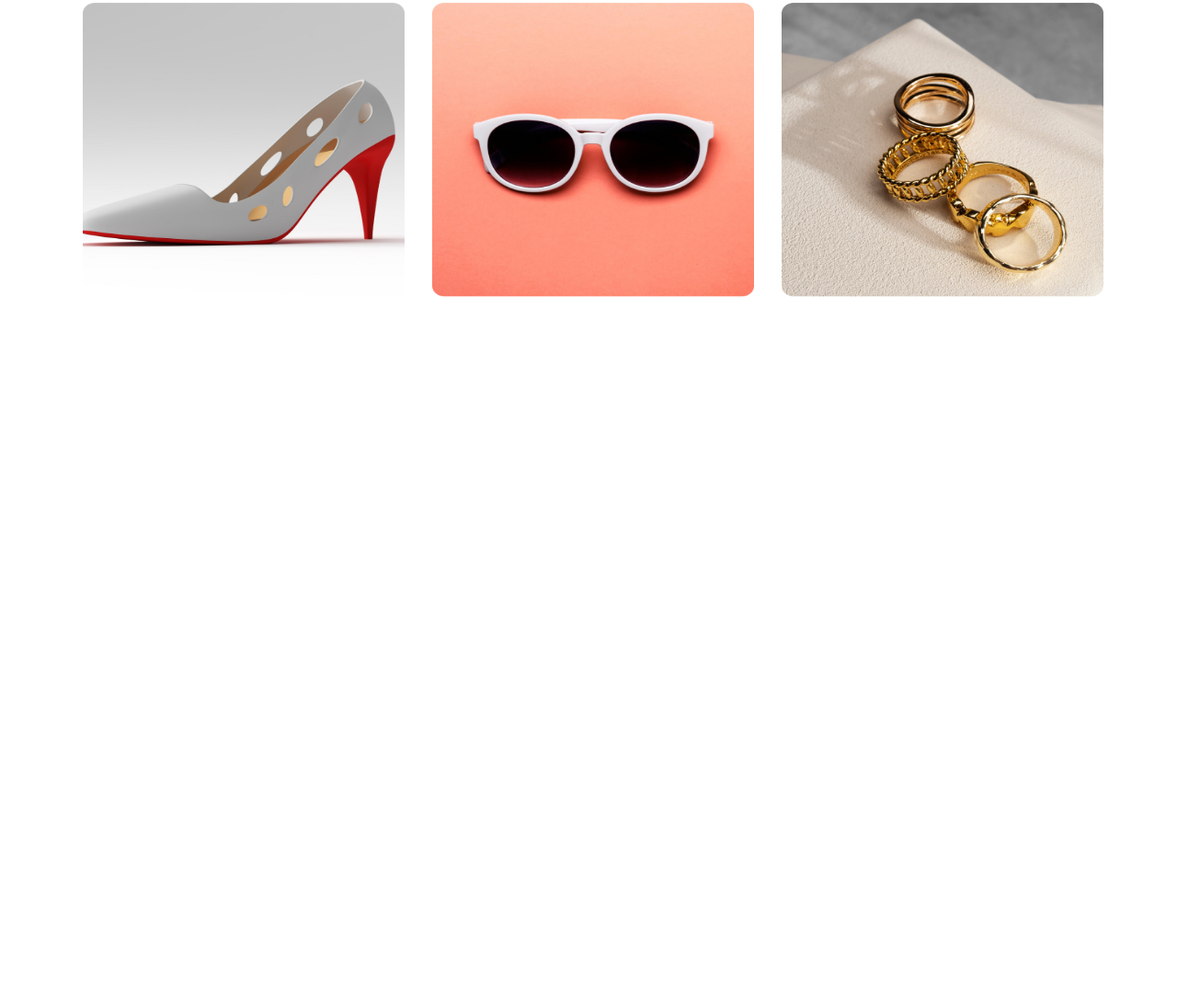
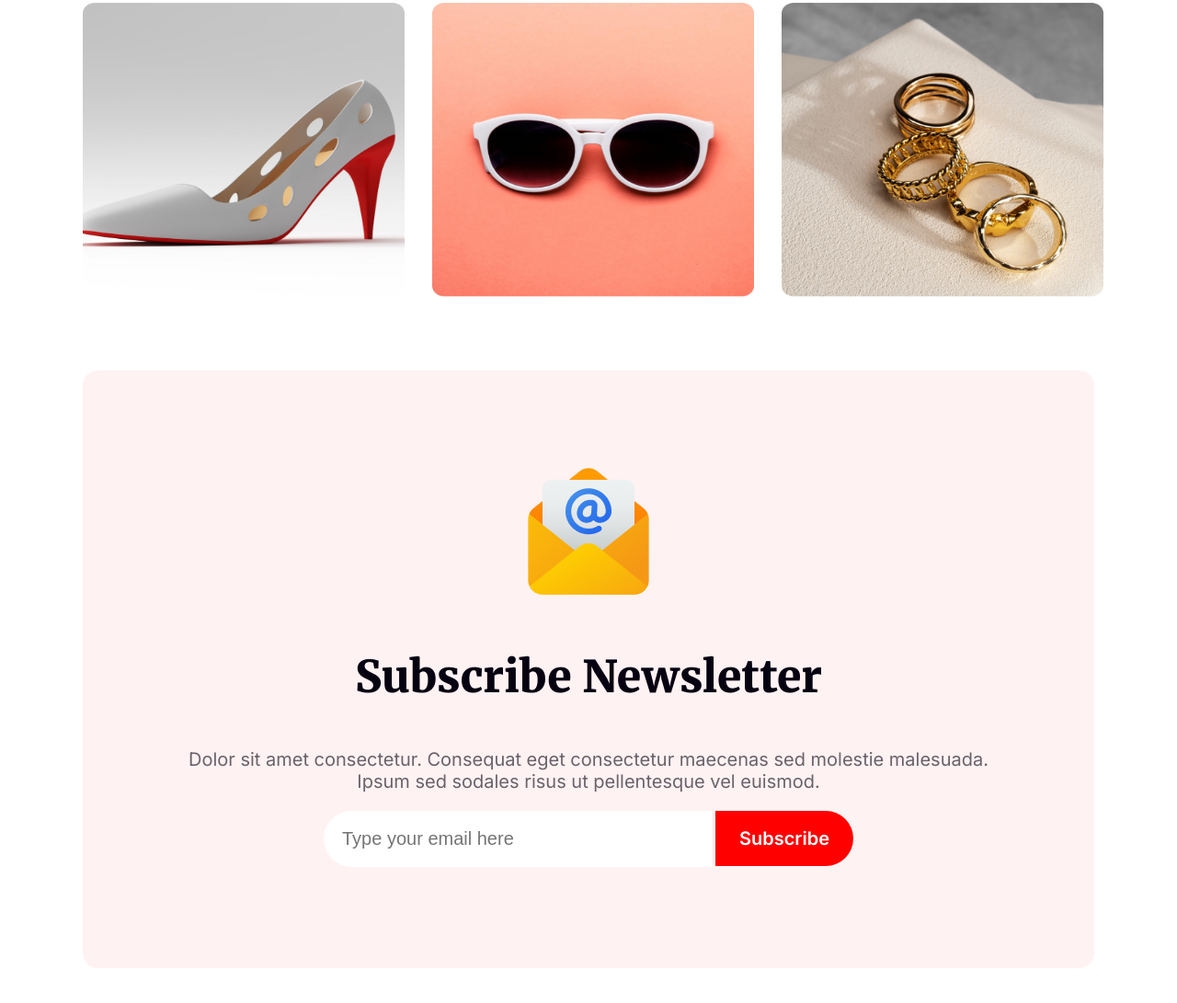
Before and after one commit to AbdurRahim80/Happy-New-Year-2023, a plain HTML site: page index.html in a window 1280 px wide. Shown: the part 4663-5754 px from the top of the page at 92% size. Before the commit the page ends 4994 px from the top, so only its background shows below. Drawn offline with Linux system fonts and the light colour scheme.

Commit message:
add portfolio and subscribe section

```diff
--- a/index.html
+++ b/index.html
@@ -152,6 +152,18 @@
             </section>
             <!-- portfolio section end here  -->
 
+            <!-- subscribe section start here  -->
+            <section>
+                <div class="sub-sec">
+                    <img src="resource/Group 61.png" alt="">
+                    <h3>Subscribe Newsletter</h3>
+                    <p>Dolor sit amet consectetur. Consequat eget consectetur maecenas sed molestie malesuada. <br> Ipsum sed sodales risus ut pellentesque vel euismod. </p>
+                    <input type="text" class="email" placeholder="Type your email here">
+                    <button class="sub-btn">Subscribe</button>
+                </div>
+            </section>
+            <!-- subscribe section end here  -->
+
 
     </div>
     </main>
--- a/style.css
+++ b/style.css
@@ -385,6 +385,18 @@
 
 }
 
+.portfolio-col-1 div img:hover {
+    border: 2px solid rgb(115, 255, 0);
+    border-radius: 10px;
+}
+
+.portfolio-col-2 div img:hover {
+    border: 2px solid rgb(115, 255, 0);
+
+    border-radius: 10px;
+
+}
+
 .portfolio-col-2 {
     display: flex;
     justify-content: space-between;
@@ -396,3 +408,59 @@
 }
 
 /* portfolio section end here  */
+
+/* subscribe section start here  */
+.sub-sec {
+    height: 550px;
+    text-align: center;
+    border-radius: 16px;
+    background: rgba(255, 0, 0, 0.05);
+    padding-top: 100px;
+    margin-top: 80px;
+    margin-bottom: 80px;
+}
+
+.sub-sec h3 {
+    color: #070211;
+    font-family: "Merriweather";
+    font-size: 48px;
+    font-weight: 900;
+    text-transform: capitalize;
+}
+
+.sub-sec p {
+    color: rgba(7, 2, 17, 0.60);
+    text-align: center;
+    font-family: "Inter";
+    font-size: 20px;
+    font-weight: 400;
+}
+
+.sub-sec .email {
+    width: 400px;
+    border: none;
+    height: 59px;
+    border-radius: 50px  0px 0px 50px;
+    background: #FFF;
+    font-size: 20px;
+    padding-left: 20px;
+}
+
+.sub-sec .sub-btn {
+    width: 150px;
+    height: 60px;
+    color: #FFF;
+    text-align: center;
+    font-family: "Inter";
+    font-size: 20px;
+    font-weight: 600;
+    text-transform: capitalize;
+    border-radius: 0px 50px 50px 0px;
+    border: none;
+    background: #F00;
+}
+/* subscribe section end here  */
+
+/* footer section start here  */
+
+/* footer section end here  */
```
